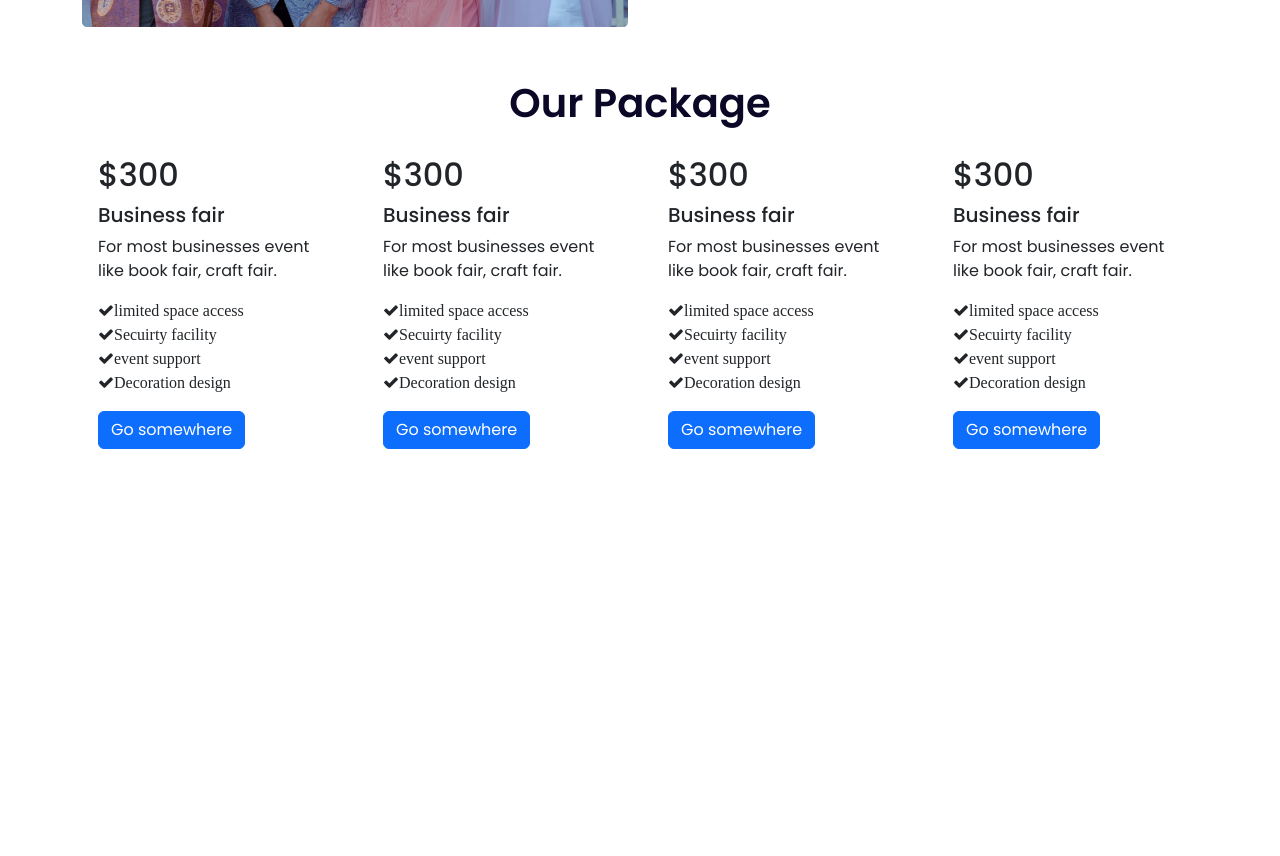
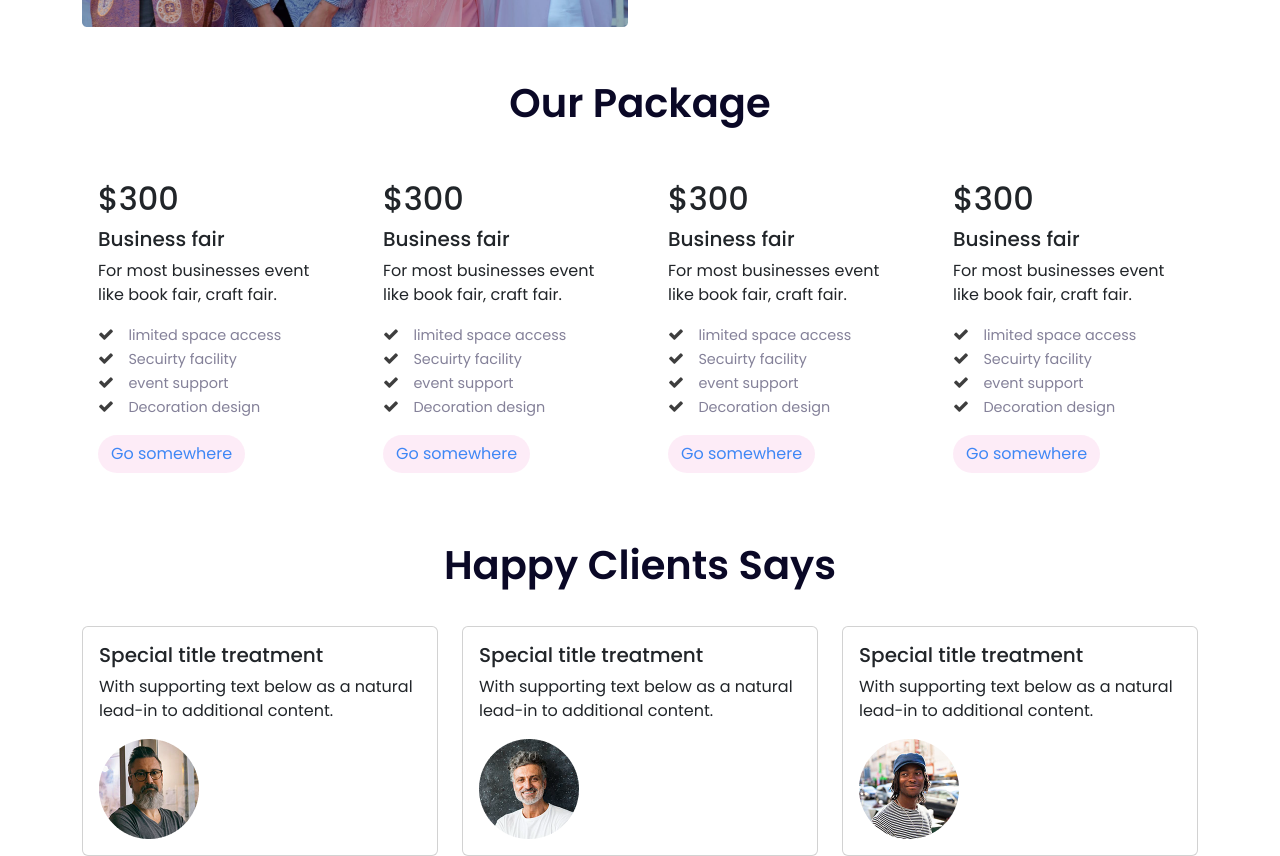
Before and after one commit to KPorus/Convention, a plain HTML site: page index.html in a window 1280 px wide. Shown: the part 963-1819 px from the top of the page. Before the commit the page ends 1428 px from the top, so only its background shows below. Drawn offline with nearby package versions, Linux system fonts and the light colour scheme.

Commit message:
first commit

```diff
--- a/css/styles.css
+++ b/css/styles.css
@@ -12,6 +12,8 @@
 ol, ul {
     padding-left: 0;
 }
+
+/* ============= nav part start ================ */
 
 .logo {
     font-weight: 700;
@@ -29,6 +31,8 @@ ol, ul {
     line-height: 24px;
 }
 
+
+/* ============ banner part start =========== */
 
 .carousel-caption {
     position: absolute;
@@ -89,6 +93,69 @@ ol, ul {
     color: #0A0826;
 }
 
+/* =============== package part start =============== */
+
+#package{
+    margin-bottom: 3em;
+}
+
+.p-head{
+    margin-bottom: 2em;
+}
+
 .c{
     border: none !important;
+    transition: 300ms ease;
+    -webkit-transition: 300ms ease;
+    -moz-transition: 300ms ease;
+    -ms-transition: 300ms ease;
+    -o-transition: 300ms ease;
 }
+.b{
+    background: rgba(244, 150, 210, 0.185);
+    mix-blend-mode: normal;
+    border-radius: 24px;
+    color: #3F87F5;
+}
+
+i{
+    color: #3E3E3E;
+}
+
+span{
+    margin-left: 1em;
+    font-family: 'Poppins';
+    font-style: normal;
+    font-weight: 400;
+    font-size: 0.9rem;
+    line-height: 22px;
+    color: #848199;
+
+}
+
+.c:hover{
+    transform: translateY(-19px);
+    -webkit-transform: translateY(-19px);
+    -moz-transform: translateY(-19px);
+    -ms-transform: translateY(-19px);
+    -o-transform: translateY(-19px);
+    background-color: #3F87F5;
+    color: aliceblue;
+    filter: drop-shadow(0px 4px 4px rgba(0, 0, 0, 0.25));
+}
+
+.c:hover a{
+    background-color: aliceblue;
+
+}
+
+.c:hover i{
+    color: aliceblue;
+}
+
+.c:hover span{
+    color: aliceblue;
+}
+
+
+/* ============= client part start ================= */\
--- a/index.html
+++ b/index.html
@@ -120,26 +120,28 @@
                       <h2 class="card-title">$300</h2>
                       <h5 class="card-text">Business fair</h5>
                       <p>For most businesses event
-                        like book fair, craft fair.</p>
+                        like book fair, craft fair.
+                      </p>
 
                       <ul>
                         <li>
-                            <i class="fa fa-check" aria-hidden="true">limited space access</i>
+                            <i class="fa fa-check" aria-hidden="true"><span>limited space access</span></i>
                         </li>
                         <li>
-                            <i class="fa fa-check" aria-hidden="true">Secuirty facility</i>
+                            <i class="fa fa-check" aria-hidden="true"><span>Secuirty facility</span></i>
 
                         </li>
                         <li>
-                            <i class="fa fa-check" aria-hidden="true">event support</i>
+                            <i class="fa fa-check" aria-hidden="true"><span>event support</span></i>
 
                         </li>
                         <li>
-                            <i class="fa fa-check" aria-hidden="true">Decoration design</i>
+                            <i class="fa fa-check" aria-hidden="true"><span>Decoration design</span></i>
 
                         </li>
                       </ul>
-                      <a href="#" class="btn btn-primary">Go somewhere</a>
+
+                      <a href="#" class="btn b">Go somewhere</a>
                     </div>
                   </div>
                 </div>
@@ -154,22 +156,22 @@
 
                         <ul>
                           <li>
-                            <i class="fa fa-check" aria-hidden="true">limited space access</i>
+                              <i class="fa fa-check" aria-hidden="true"><span>limited space access</span></i>
                           </li>
                           <li>
-                            <i class="fa fa-check" aria-hidden="true">Secuirty facility</i>
+                              <i class="fa fa-check" aria-hidden="true"><span>Secuirty facility</span></i>
 
                           </li>
                           <li>
-                            <i class="fa fa-check" aria-hidden="true">event support</i>
+                              <i class="fa fa-check" aria-hidden="true"><span>event support</span></i>
 
                           </li>
                           <li>
-                            <i class="fa fa-check" aria-hidden="true">Decoration design</i>
+                              <i class="fa fa-check" aria-hidden="true"><span>Decoration design</span></i>
 
                           </li>
                         </ul>
-                      <a href="#" class="btn btn-primary">Go somewhere</a>
+                      <a href="#" class="btn b">Go somewhere</a>
                     </div>
                   </div>
                 </div>
@@ -184,22 +186,22 @@
 
                         <ul>
                           <li>
-                            <i class="fa fa-check" aria-hidden="true">limited space access</i>
+                              <i class="fa fa-check" aria-hidden="true"><span>limited space access</span></i>
                           </li>
                           <li>
-                            <i class="fa fa-check" aria-hidden="true">Secuirty facility</i>
+                              <i class="fa fa-check" aria-hidden="true"><span>Secuirty facility</span></i>
 
                           </li>
                           <li>
-                            <i class="fa fa-check" aria-hidden="true">event support</i>
+                              <i class="fa fa-check" aria-hidden="true"><span>event support</span></i>
 
                           </li>
                           <li>
-                            <i class="fa fa-check" aria-hidden="true">Decoration design</i>
+                              <i class="fa fa-check" aria-hidden="true"><span>Decoration design</span></i>
 
                           </li>
                         </ul>
-                      <a href="#" class="btn btn-primary">Go somewhere</a>
+                      <a href="#" class="btn b">Go somewhere</a>
                     </div>
                   </div>
                 </div>
@@ -212,25 +214,24 @@
                       <h5 class="card-text">Business fair</h5>
                       <p>For most businesses event
                         like book fair, craft fair.</p>
-
                         <ul>
                           <li>
-                            <i class="fa fa-check" aria-hidden="true">limited space access</i>
+                              <i class="fa fa-check" aria-hidden="true"><span>limited space access</span></i>
                           </li>
                           <li>
-                            <i class="fa fa-check" aria-hidden="true">Secuirty facility</i>
+                              <i class="fa fa-check" aria-hidden="true"><span>Secuirty facility</span></i>
 
                           </li>
                           <li>
-                            <i class="fa fa-check" aria-hidden="true">event support</i>
+                              <i class="fa fa-check" aria-hidden="true"><span>event support</span></i>
 
                           </li>
                           <li>
-                            <i class="fa fa-check" aria-hidden="true">Decoration design</i>
+                              <i class="fa fa-check" aria-hidden="true"><span>Decoration design</span></i>
 
                           </li>
                         </ul>
-                      <a href="#" class="btn btn-primary">Go somewhere</a>
+                      <a href="#" class="btn b">Go somewhere</a>
                     </div>
                   </div>
                 </div>
@@ -240,6 +241,46 @@
     </section>
     <!-- =========== Our package part end ========== -->
 
+    <!-- ========== client part start ================ -->
+    <section id="client">
+      <div class="container">
+        <div class="p-head text-center">
+          <h4>Happy Clients says</h4>
+      </div>
+      <div class="row">
+        <div class="col-sm-6 col-lg-4">
+          <div class="card">
+            <div class="card-body">
+              <h5 class="card-title">Special title treatment</h5>
+              <p class="card-text">With supporting text below as a natural lead-in to additional content.</p>
+              <img class="img-fluid" src="images/person 1.png" alt="person">
+            </div>
+          </div>
+        </div>
+        <div class="col-sm-6 col-lg-4">
+          <div class="card">
+            <div class="card-body">
+              <h5 class="card-title">Special title treatment</h5>
+              <p class="card-text">With supporting text below as a natural lead-in to additional content.</p>
+              <img class="img-fluid" src="images/person 2.png" alt="person">
+            </div>
+          </div>
+        </div>
+
+        <div class="col-sm-6 col-lg-4">
+          <div class="card">
+            <div class="card-body">
+              <h5 class="card-title">Special title treatment</h5>
+              <p class="card-text">With supporting text below as a natural lead-in to additional content.</p>
+              <img class="img-fluid" src="images/person 3.png" alt="person">
+            </div>
+          </div>
+        </div>
+      </div>
+      </div>
+    </section>
+    <!-- ========== client part end ================ -->
+
     <script src="https://cdn.jsdelivr.net/npm/bootstrap@5.2.0/dist/js/bootstrap.bundle.min.js" integrity="sha384-A3rJD856KowSb7dwlZdYEkO39Gagi7vIsF0jrRAoQmDKKtQBHUuLZ9AsSv4jD4Xa" crossorigin="anonymous"></script>
 </body>
 </html>
```
Lines whose indentation alone changed are shown as unchanged.
